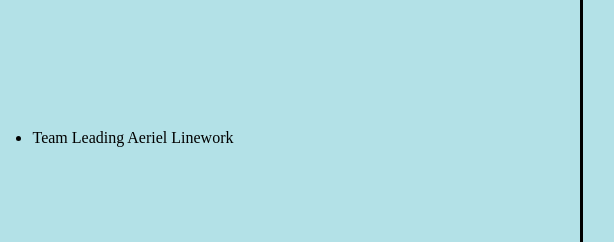
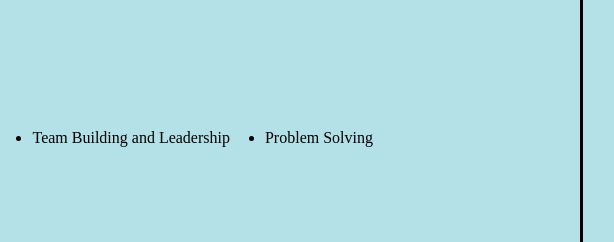
Before and after one commit to joshuabharper7/joshuabharper7.github.io, a plain HTML site: page index.html in a window 1280 px wide. Shown: the part 840-1082 px from the top of the page, 470-1084 px from the left. Drawn offline with Linux system fonts and the light colour scheme.

Commit message:
Updates to Portfolio

```diff
--- a/index.html
+++ b/index.html
@@ -37,7 +37,8 @@
                 <li>C#</li>
                 <li>HTML</li>
                 <li>CSS</li>
-                <li>Team Leading Aeriel Linework</li>
+                <li>Team Building and Leadership</li>
+                <li>Problem Solving </li>
             </ul>
         </section>
 
```
